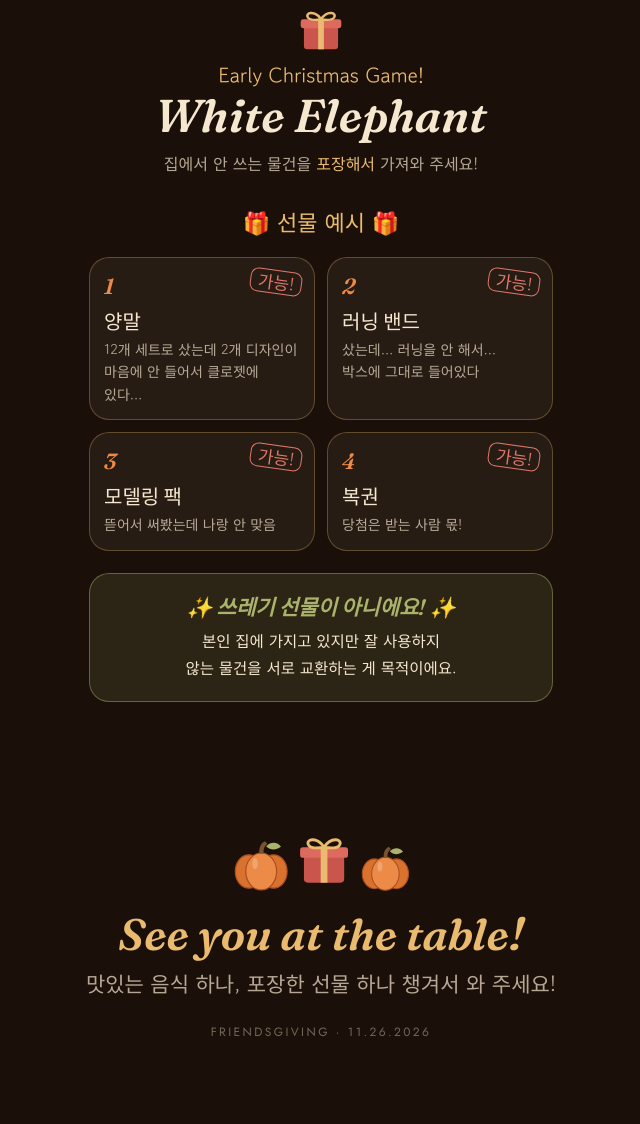
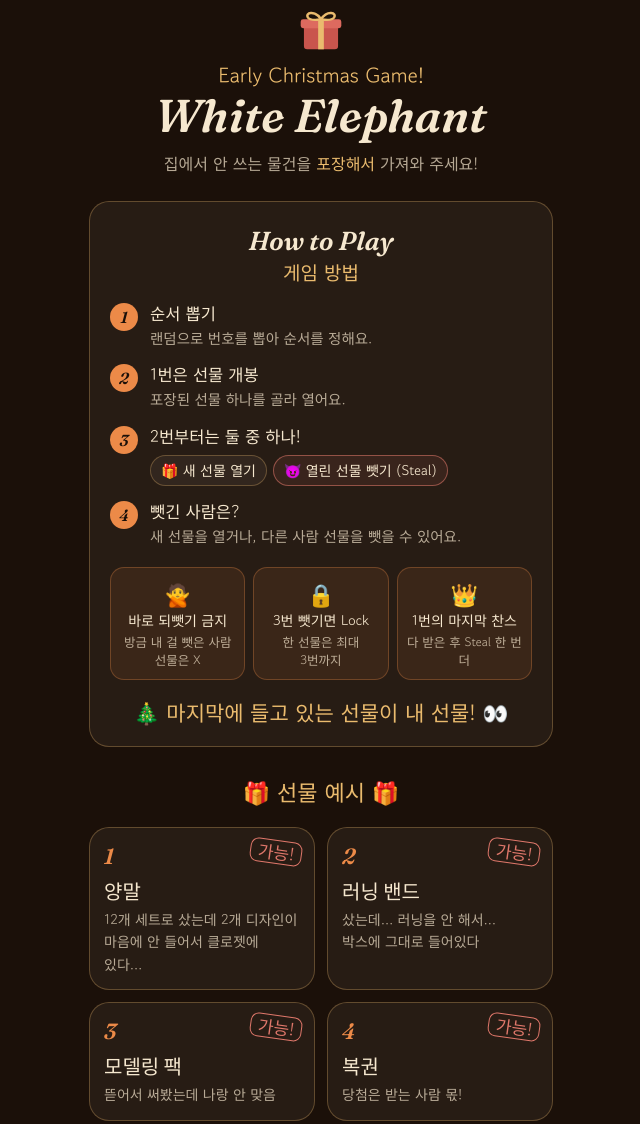
Before and after one commit to friends-giving/friends-giving.github.io, a plain HTML site: page index.html in a window 1280 px wide. Shown: the part 1149-2273 px from the top of the page, without its empty margins (319-959 px from the left). Drawn offline with Linux system fonts and the light colour scheme; a web font is replaced by a local one.

Commit message:
Add White Elephant game rules and English potluck note
Co-Authored-By: Claude Opus 5.5 <noreply@anthropic.com>

```diff
--- a/index.html
+++ b/index.html
@@ -149,6 +149,25 @@
   .note b{display:block;font-family:var(--serif);font-variation-settings:"SOFT" 100;font-style:italic;font-weight:600;font-size:21px;color:var(--leaf);line-height:1.3}
   .note p{font-size:15.5px;margin-top:6px;line-height:1.75;word-break:keep-all;text-wrap:balance}
 
+  /* game rules */
+  .rules{margin-top:0;padding:24px 20px 20px}
+  .rules-title{text-align:center;font-family:var(--serif);font-variation-settings:"SOFT" 100;font-style:italic;font-weight:600;font-size:26px;line-height:1.2}
+  .rules-title + .hand-sub{display:block;text-align:center;font-family:var(--hand);font-size:19px;color:var(--gold);line-height:1.3;margin-top:2px}
+  .steps{list-style:none;margin-top:18px;display:grid;gap:14px}
+  .steps li{display:flex;gap:12px;align-items:flex-start}
+  .steps .n{flex:none;width:28px;height:28px;border-radius:50%;display:grid;place-items:center;background:var(--pumpkin);color:var(--bg);font-family:var(--serif);font-style:italic;font-weight:600;font-size:16px;line-height:1;margin-top:1px}
+  .steps b{display:block;font-weight:400;font-size:16.5px;line-height:1.45}
+  .steps p{font-size:14.5px;color:var(--soft);line-height:1.6;word-break:keep-all}
+  .choices{display:flex;flex-wrap:wrap;gap:6px;margin-top:6px}
+  .choices span{font-size:14px;padding:3px 10px;border-radius:999px;border:1px solid var(--line);background:rgba(246,232,207,.05);white-space:nowrap}
+  .choices span:last-child{border-color:rgba(224,120,107,.55);background:rgba(224,120,107,.10)}
+  .special{display:grid;grid-template-columns:repeat(3,minmax(0,1fr));gap:8px;margin-top:20px}
+  .special div{text-align:center;padding:12px 6px 10px;border-radius:14px;background:var(--card-2);border:1px solid rgba(236,138,72,.30)}
+  .special i{display:block;font-style:normal;font-size:22px;line-height:1.2}
+  .special b{display:block;font-weight:400;font-size:14px;line-height:1.35;margin-top:4px;word-break:keep-all}
+  .special span{display:block;font-size:12.5px;color:var(--soft);line-height:1.45;margin-top:3px;word-break:keep-all}
+  .rules-end{text-align:center;margin-top:18px;font-family:var(--hand);font-size:21px;color:var(--gold);line-height:1.35;word-break:keep-all}
+
   /* footer */
   .footer{text-align:center;padding:clamp(64px,16vw,100px) 0 max(64px,env(safe-area-inset-bottom))}
   .footer .pumpkins{margin:0 auto}
@@ -158,6 +177,10 @@
 
   @media (max-width:380px){
     .gifts{grid-template-columns:minmax(0,1fr)}
+    .special{grid-template-columns:minmax(0,1fr)}
+    .special div{display:grid;grid-template-columns:30px 1fr;column-gap:8px;text-align:left;padding:10px 12px}
+    .special i{grid-row:span 2;align-self:center}
+    .special b,.special span{margin-top:0}
   }
   @media (prefers-reduced-motion:reduce){
     *{animation:none!important;transition:none!important}
@@ -230,7 +253,7 @@
       <path d="M20 28l4 4M30 24l2 5M42 27l-3 4" stroke="#f6e8cf" stroke-width="2.2" stroke-linecap="round"/>
       <path d="M26 12c-2-3 2-5 0-8M36 12c-2-3 2-5 0-8" stroke="rgba(246,232,207,.5)" stroke-width="2" fill="none" stroke-linecap="round"/>
     </svg>
-    <span class="hand">음식 하나씩 들고 오기!</span>
+    <span class="hand">Bring a dish to share!</span>
     <h2>Potluck Party!</h2>
   </div>
   <div class="potluck card pop">
@@ -257,6 +280,23 @@
     <p class="sub">집에서 안 쓰는 물건을 <b>포장해서</b> 가져와 주세요!</p>
   </div>
 
+  <div class="rules card pop">
+    <h3 class="rules-title">How to Play</h3>
+    <span class="hand-sub">게임 방법</span>
+    <ol class="steps">
+      <li><span class="n">1</span><div><b>순서 뽑기</b><p>랜덤으로 번호를 뽑아 순서를 정해요.</p></div></li>
+      <li><span class="n">2</span><div><b>1번은 선물 개봉</b><p>포장된 선물 하나를 골라 열어요.</p></div></li>
+      <li><span class="n">3</span><div><b>2번부터는 둘 중 하나!</b>
+        <div class="choices"><span>🎁 새 선물 열기</span><span>😈 열린 선물 뺏기 (Steal)</span></div></div></li>
+      <li><span class="n">4</span><div><b>뺏긴 사람은?</b><p>새 선물을 열거나, 다른 사람 선물을 뺏을 수 있어요.</p></div></li>
+    </ol>
+    <div class="special">
+      <div><i>🙅</i><b>바로 되뺏기 금지</b><span>방금 내 걸 뺏은 사람 선물은 X</span></div>
+      <div><i>🔒</i><b>3번 뺏기면 Lock</b><span>한 선물은 최대 3번까지</span></div>
+      <div><i>👑</i><b>1번의 마지막 찬스</b><span>다 받은 후 Steal 한 번 더</span></div>
+    </div>
+    <p class="rules-end">🎄 마지막에 들고 있는 선물이 내 선물! 👀</p>
+  </div>
   <span class="examples-label pop">🎁 선물 예시 🎁</span>
   <ul class="gifts">
     <li class="gift card pop">
@@ -287,8 +327,9 @@
 
   <div class="note pop">
     <b>✨ 쓰레기 선물이 아니에요! ✨</b>
-    <p>본인 집에 가지고 있지만 잘 사용하지 않는 물건을 서로 교환하는 게 목적이에요.</p>
+    <p>본인 집에 가지고 있지만 잘 사용하지 않는 물건을 서로 교환하는 게 목적이에요.<br>비싼 선물을 새로 살 필요 없어요 🙅‍♀️</p>
   </div>
+
 </section>
 
 <!-- FOOTER -->
```
